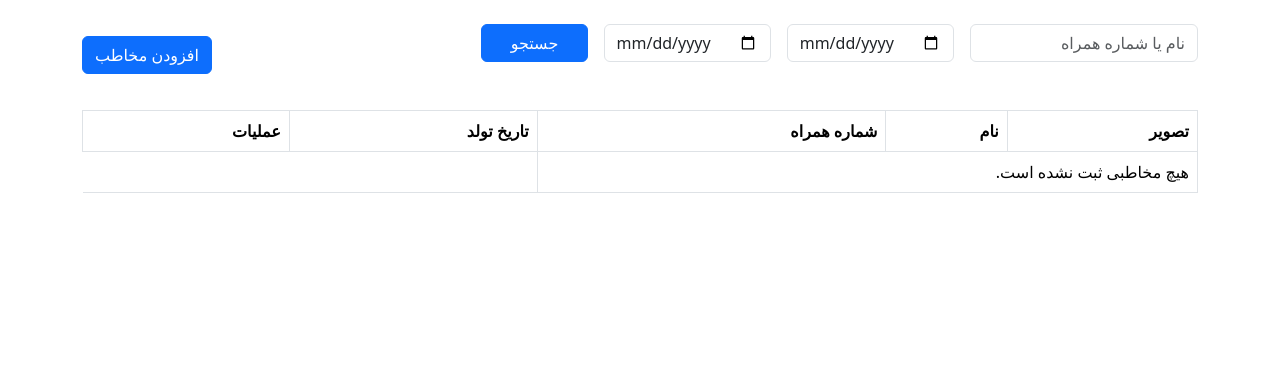
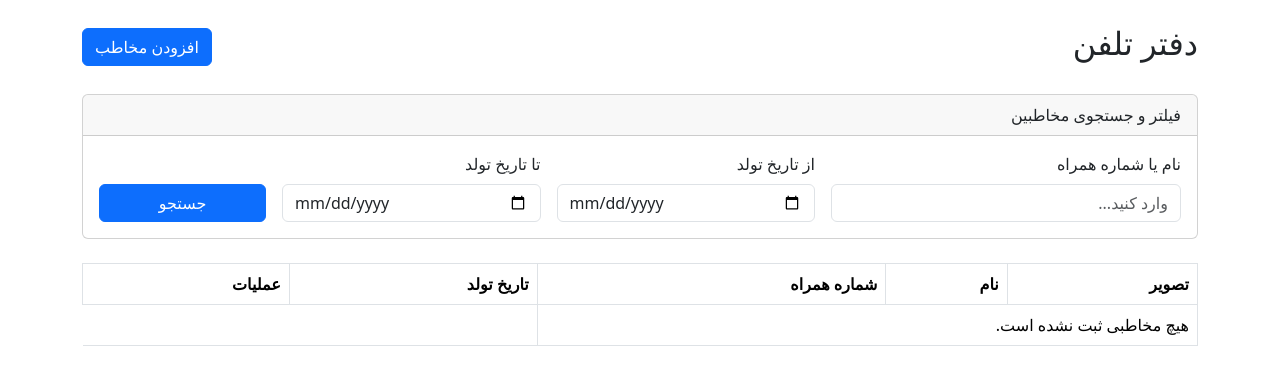
Before and after one commit to amirmolla-dev/phonebook, a Django app: page / in a window 1280 px wide. Shown: the top 385 px of the page. Run offline with Django 5.2, Linux system fonts and the light colour scheme; data that the repository does not hold is empty.

Commit message:
Improve contact list UI and search filters

```diff
--- a/templates/contacts/contact_list.html
+++ b/templates/contacts/contact_list.html
@@ -6,34 +6,53 @@
 
 {% block content %}
 
+
 <div class="d-flex justify-content-between align-items-center mb-4">
 
-    {% comment %} <h2>دفتر تلفن</h2>
+    <h2>دفتر تلفن</h2>
 
-    <a href="/create/"
+    <a href="{% url 'contact-create' %}"
        class="btn btn-primary">
 
         افزودن مخاطب
 
     </a>
 
-</div> {% endcomment %}
+</div>
 
-<form method="get" class="row g-3 mb-4">
+<div class="card mb-4">
+
+    <div class="card-header">
+
+        فیلتر و جستجوی مخاطبین
+
+    </div>
+
+    <div class="card-body">
+
+        <form method="get" class="row g-3">
 
             <div class="col-md-4">
+
+                <label class="form-label">
+                    نام یا شماره همراه
+                </label>
 
                 <input
                     type="text"
                     name="q"
                     class="form-control"
-            placeholder="نام یا شماره همراه"
+                    placeholder="وارد کنید..."
                     value="{{ request.GET.q }}"
                 >
 
             </div>
 
             <div class="col-md-3">
+
+                <label class="form-label">
+                    از تاریخ تولد
+                </label>
 
                 <input
                     type="date"
@@ -46,6 +65,10 @@
 
             <div class="col-md-3">
 
+                <label class="form-label">
+                    تا تاریخ تولد
+                </label>
+
                 <input
                     type="date"
                     name="end_date"
@@ -55,7 +78,7 @@
 
             </div>
 
-    <div class="col-md-2">
+            <div class="col-md-2 d-flex align-items-end">
 
                 <button
                     type="submit"
@@ -69,16 +92,10 @@
 
         </form>
 
-</form>
-
-    <a href="{% url 'contact-create' %}"
-       class="btn btn-primary">
-
-        افزودن مخاطب
-
-    </a>
+    </div>
 
 </div>
+
 
 <table class="table table-bordered table-hover">
 
@@ -126,16 +143,18 @@
 
         <td>{{ contact.mobile }}</td>
 
-        <td>{{ contact.jalali_birth_date }}
+        <td>{{ contact.jalali_birth_date }}</td>
 
         <td>
-
-            <a href="{% url 'contact-edit' contact.id %}/"
+            <a href="{% url 'contact-edit' contact.id %}"
                class="btn btn-warning btn-sm">
 
                 ویرایش
 
             </a>
+
+
+
 
             <a href="{% url 'contact-delete' contact.id %}"
                class="btn btn-danger btn-sm">
```
Lines whose indentation alone changed are shown as unchanged.
